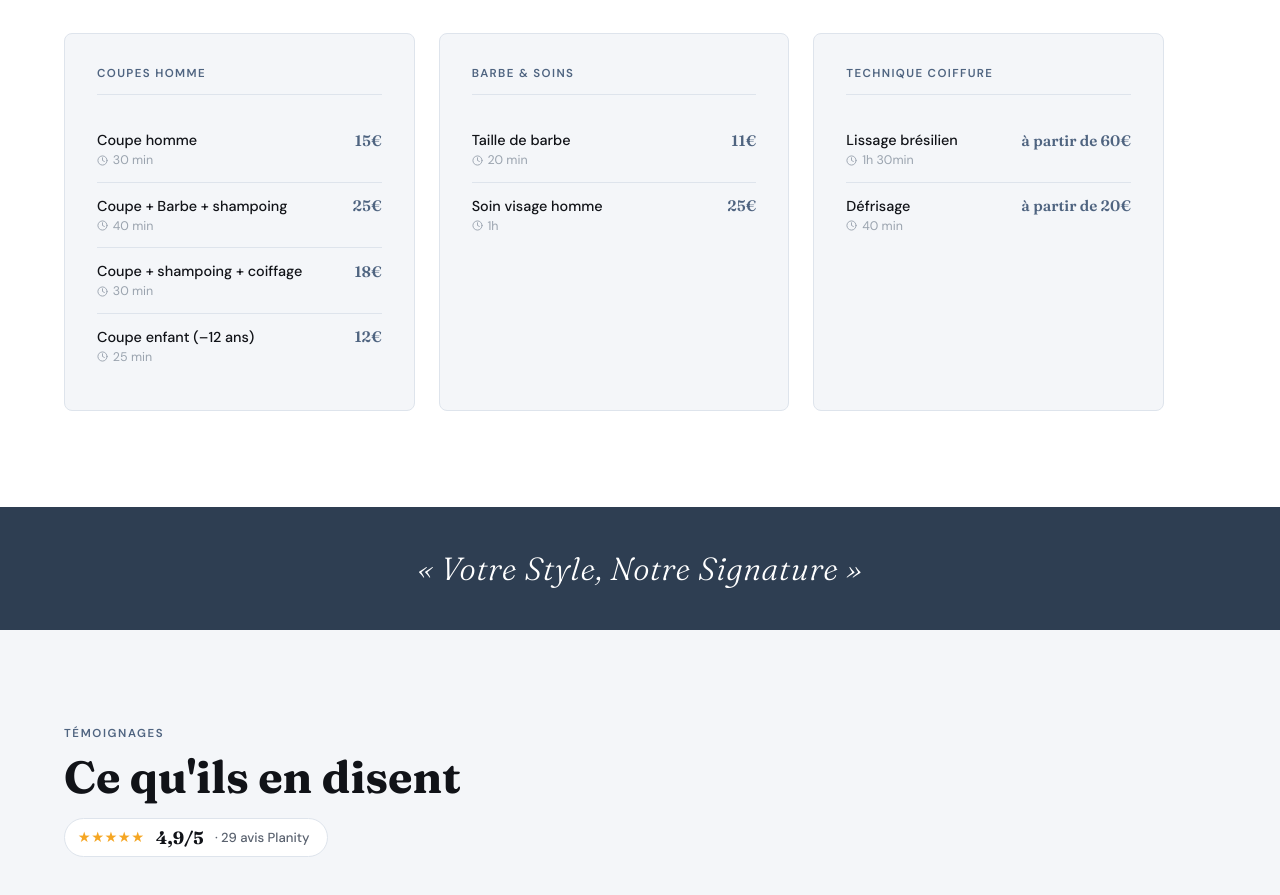
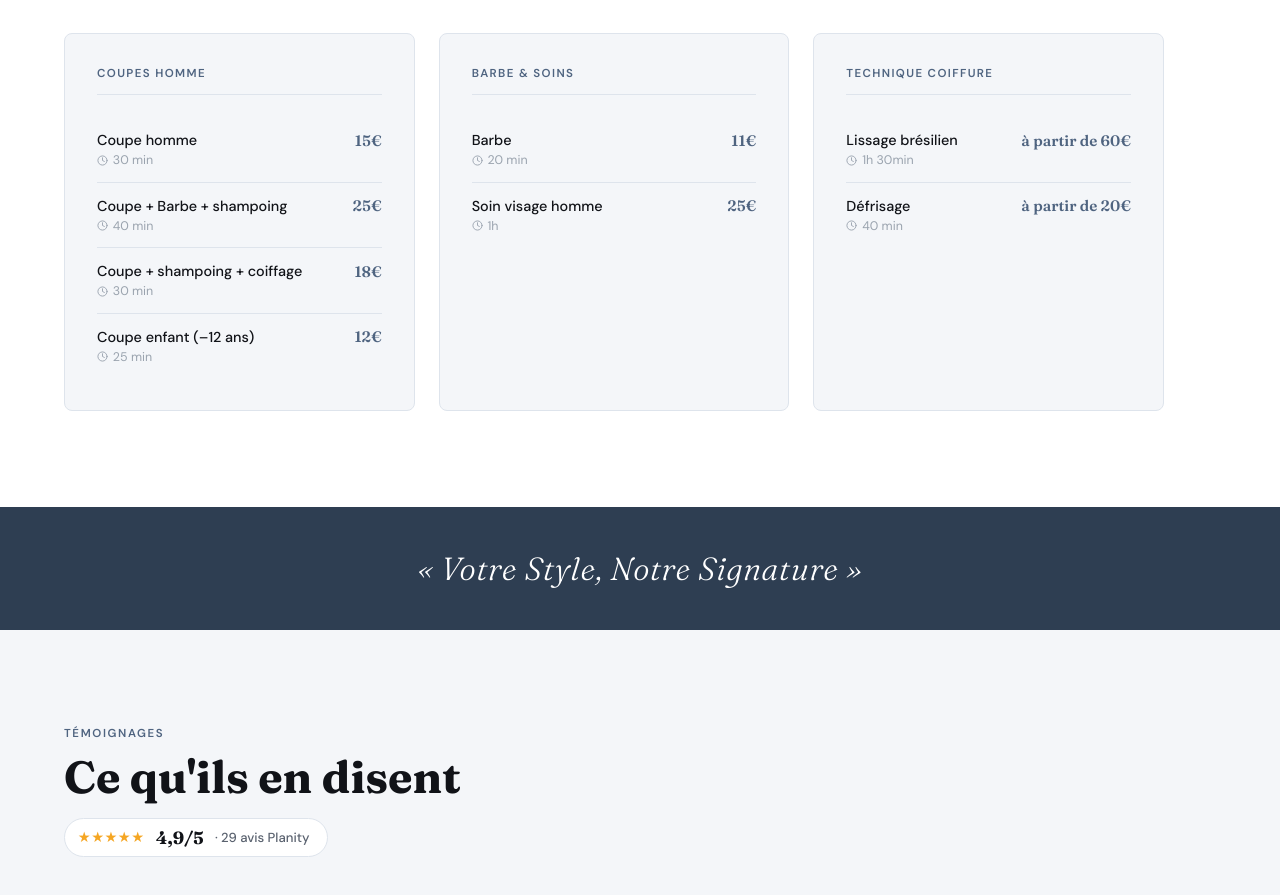
Before and after one commit to Barberchic/barber-chic, a plain HTML site: page index.html in a window 1280 px wide. Shown: the part 1280-2175 px from the top of the page. Drawn offline with Linux system fonts and the light colour scheme.

Commit message:
Change service name from 'Taille de barbe' to 'Barbe'

```diff
--- a/index.html
+++ b/index.html
@@ -1336,7 +1336,7 @@
         <p class="services-col-title">Barbe &amp; Soins</p>
         <div class="service-item">
           <div class="service-row">
-            <span class="service-name">Taille de barbe</span>
+            <span class="service-name">Barbe</span>
             <span class="service-price">11€</span>
           </div>
           <span class="service-meta">
```
